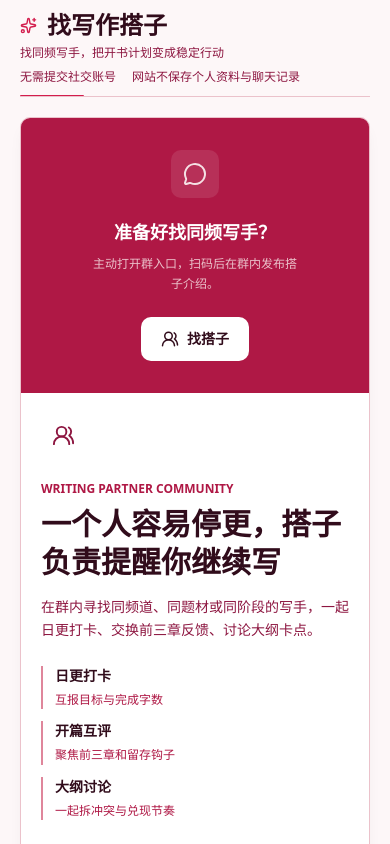
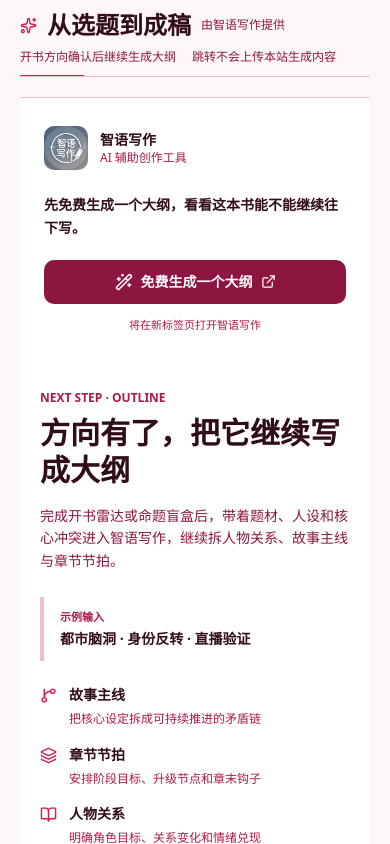
Before and after one commit to kelly30339254/webnovel-radar, a React (Vite) app: page / in a window 390 px wide. Shown: the part 2900-3744 px from the top of the page. Built offline with nearby package versions, Linux system fonts and the light colour scheme; no server answers.

Commit message:
feat: 将智语写作融入高意向创作节点

```diff
--- /dev/null
+++ b/src/components/ZhiyuNextStep.tsx
@@ -0,0 +1,38 @@
+import { ExternalLink, Wand2 } from 'lucide-react'
+import { trackEvent } from '@/hooks/useAnalytics'
+import { zhiyuUrl } from '@/lib/zhiyu'
+import type { ZhiyuPlacement } from '@/lib/zhiyu'
+
+export default function ZhiyuNextStep({
+  title,
+  description,
+  placement,
+}: {
+  title: string
+  description: string
+  placement: ZhiyuPlacement
+}) {
+  return (
+    <aside className="flex flex-col gap-4 border-t border-theme-200 bg-theme-accent-soft px-5 py-5 sm:flex-row sm:items-center sm:justify-between sm:px-7">
+      <div className="flex min-w-0 items-start gap-3">
+        <span className="flex h-9 w-9 flex-none items-center justify-center rounded-lg bg-white text-theme-700 shadow-sm">
+          <Wand2 size={18} />
+        </span>
+        <div>
+          <p className="text-[11px] font-semibold text-theme-600">下一步 · 继续创作</p>
+          <p className="mt-1 text-sm font-bold text-theme-950">{title}</p>
+          <p className="mt-1 text-xs leading-relaxed text-theme-700">{description}</p>
+        </div>
+      </div>
+      <a
+        href={zhiyuUrl(placement)}
+        target="_blank"
+        rel="noreferrer noopener"
+        onClick={() => trackEvent('click_zhiyu_writing', { placement })}
+        className="inline-flex min-h-10 flex-none items-center justify-center gap-2 rounded-lg bg-theme-700 px-4 py-2 text-sm font-semibold text-white transition-colors hover:bg-theme-800"
+      >
+        免费生成大纲 <ExternalLink size={15} />
+      </a>
+    </aside>
+  )
+}
--- /dev/null
+++ b/src/lib/zhiyu.ts
@@ -0,0 +1,12 @@
+export type ZhiyuPlacement = 'home_bridge' | 'radar_result' | 'prompt_result' | 'nbti_result'
+
+const ZHIYU_BASE_URL = 'https://zhiyuxiezuo.com/login?invited=HKMLyO'
+
+export function zhiyuUrl(placement: ZhiyuPlacement): string {
+  const params = new URLSearchParams({
+    utm_source: 'webnovel-radar',
+    utm_medium: 'referral',
+    utm_content: placement,
+  })
+  return `${ZHIYU_BASE_URL}&${params.toString()}`
+}
--- a/src/pages/BookRadarPage.tsx
+++ b/src/pages/BookRadarPage.tsx
@@ -13,6 +13,7 @@
   TrendingUp,
 } from 'lucide-react'
 import PageHeader from '@/components/PageHeader'
+import ZhiyuNextStep from '@/components/ZhiyuNextStep'
 import { useWindData } from '@/hooks/useWindData'
 import { usePageMeta } from '@/hooks/usePageMeta'
 import { trackEvent } from '@/hooks/useAnalytics'
@@ -339,6 +340,11 @@
                     </button>
                   </div>
                 </footer>
+                <ZhiyuNextStep
+                  title={`把这份「${selected.name}」定位继续写成大纲`}
+                  description="先复制报告，再到智语写作继续拆人物关系、故事主线和章节计划。"
+                  placement="radar_result"
+                />
               </article>
             )}
             {posterError && <p className="mt-3 text-sm text-theme-600">{posterError}</p>}
--- a/src/pages/Home.tsx
+++ b/src/pages/Home.tsx
@@ -69,6 +69,7 @@
             sourceDate={updateStatus?.sourceDate}
           />
           <GrowthTools />
+          <ZhiyuWriting />
           <WritingPartners />
           <GenreBoard genres={data.genres} history={history} boards={data.boards} updatedAt={historyUpdatedAt ?? data.updatedAt} />
           <TrendChart history={history} updatedAt={historyUpdatedAt ?? data.updatedAt} />
@@ -82,7 +83,6 @@
           </div>
           <FanqieDebut />
           <WritingTips />
-          <ZhiyuWriting />
         </main>
         <Footer updatedAt={data.updatedAt} updateStatus={updateStatus} onEasterEgg={() => setEasterEgg(true)} />
       </div>
--- a/src/pages/PromptLabPage.tsx
+++ b/src/pages/PromptLabPage.tsx
@@ -1,6 +1,7 @@
 import { useMemo, useState } from 'react'
 import { Check, Copy, Dices, Download, Eye, Share2, Target, Users } from 'lucide-react'
 import PageHeader from '@/components/PageHeader'
+import ZhiyuNextStep from '@/components/ZhiyuNextStep'
 import { useWindData } from '@/hooks/useWindData'
 import { usePageMeta } from '@/hooks/usePageMeta'
 import { trackEvent } from '@/hooks/useAnalytics'
@@ -217,6 +218,11 @@
                     <Download size={16} /> {posterBusy ? '正在生成' : '下载分享海报'}
                   </button>
                 </footer>
+                <ZhiyuNextStep
+                  title={`把《${prompt.title}》继续写成完整大纲`}
+                  description="保留这张命题作为故事起点，继续扩展人物线、冲突升级和章节节拍。"
+                  placement="prompt_result"
+                />
               </article>
             ) : <p className="text-sm text-theme-700">风向数据加载中…</p>}
             {posterError && <p className="mt-3 text-sm text-theme-600">{posterError}</p>}
--- a/src/sections/NbtiTester.tsx
+++ b/src/sections/NbtiTester.tsx
@@ -1,6 +1,7 @@
 import { useMemo, useState } from 'react'
 import { ArrowRight, Check, Copy, Download, RotateCcw, Share2, Users } from 'lucide-react'
 import SectionTitle from '@/sections/SectionTitle'
+import ZhiyuNextStep from '@/components/ZhiyuNextStep'
 import { trackEvent } from '@/hooks/useAnalytics'
 import {
   NBTI_DIMENSIONS,
@@ -138,6 +139,13 @@
           {feedback === 'challenged' ? '挑战已复制' : '好友挑战'}
         </button>
       </div>
+      <div className="mt-6 overflow-hidden rounded-lg border border-theme-200">
+        <ZhiyuNextStep
+          title={`按「${info.name}」的创作风格开始一本书`}
+          description={`从适合你的「${info.genres[0]}」出发，继续生成故事主线与章节大纲。`}
+          placement="nbti_result"
+        />
+      </div>
       <div className="mt-4 text-center">
         <button onClick={onReset} className="inline-flex items-center gap-1.5 px-3 py-2 text-xs font-medium text-theme-500 hover:text-theme-700">
           <RotateCcw size={14} /> 再测一次
--- a/src/sections/ZhiyuWriting.tsx
+++ b/src/sections/ZhiyuWriting.tsx
@@ -1,70 +1,85 @@
+import { BookOpen, ExternalLink, GitBranch, Layers3, Wand2 } from 'lucide-react'
+import { trackEvent } from '@/hooks/useAnalytics'
+import { zhiyuUrl } from '@/lib/zhiyu'
 import SectionTitle from '@/sections/SectionTitle'
-import SourceLink from '@/sections/SourceLink'
-import { trackEvent } from '@/hooks/useAnalytics'
-import { Sparkles, Wand2, FileText } from 'lucide-react'
 
-const FEATURES = [
-  { icon: Sparkles, text: 'AI 辅助，高效写作' },
-  { icon: Wand2, text: '3 分钟生成万字大纲' },
-  { icon: FileText, text: '从大纲到成文，一路智能陪伴' },
+const OUTPUTS = [
+  { icon: GitBranch, title: '故事主线', text: '把核心设定拆成可持续推进的矛盾链' },
+  { icon: Layers3, title: '章节节拍', text: '安排阶段目标、升级节点和章末钩子' },
+  { icon: BookOpen, title: '人物关系', text: '明确角色目标、关系变化和情绪兑现' },
 ]
 
-const EXAMPLE_TEXT = '主角被退婚后，意外觉醒了签到系统……'
+export default function ZhiyuWriting() {
+  const targetUrl = zhiyuUrl('home_bridge')
 
-export default function ZhiyuWriting() {
-  const targetUrl = `https://zhiyuxiezuo.com/login?invited=HKMLyO`
   return (
-    <section className="mt-14">
+    <section id="zhiyu-writing" className="mt-14 scroll-mt-24" aria-labelledby="zhiyu-writing-title">
       <SectionTitle
-        id="zhiyu-writing"
-        title="智语写作"
-        hint="AI 辅助创作工具"
-        right={<SourceLink url={targetUrl} label="免费试用" />}
+        id="zhiyu-writing-title"
+        title="从选题到成稿"
+        hint="由智语写作提供"
+        footer={
+          <>
+            <span>开书方向确认后继续生成大纲</span>
+            <span>跳转不会上传本站生成内容</span>
+          </>
+        }
       />
-      <a
-        href={targetUrl}
-        target="_blank"
-        rel="noreferrer noopener"
-        onClick={() => trackEvent('click_zhiyu_writing')}
-        className="card-pink group mt-4 block rounded-2xl border border-theme-100 bg-white/70 p-5 shadow-sm backdrop-blur-sm transition-all hover:border-theme-200 hover:bg-white hover:shadow-md"
-      >
-        <div className="flex flex-col gap-5 sm:flex-row sm:items-center">
-          <div className="flex-none">
-            <div className="relative h-20 w-20 overflow-hidden rounded-full border-2 border-theme-100 bg-gradient-to-br from-theme-50 to-pink-100 p-1 shadow-inner">
-              <img
-                src="/images/zhiyuxiezuo.png"
-                alt="智语写作"
-                className="h-full w-full rounded-full object-cover"
-              />
+
+      <div className="mt-5 overflow-hidden border-y border-theme-200 bg-white shadow-sm">
+        <div className="grid lg:grid-cols-[minmax(0,1.35fr)_minmax(18rem,0.65fr)]">
+          <div className="order-2 px-5 py-7 sm:px-7 sm:py-8 lg:order-1">
+            <p className="text-xs font-semibold text-theme-600">NEXT STEP · OUTLINE</p>
+            <h3 className="mt-2 max-w-2xl font-serif text-3xl font-bold leading-tight text-theme-950 sm:text-4xl">
+              方向有了，把它继续写成大纲
+            </h3>
+            <p className="mt-4 max-w-2xl text-sm leading-relaxed text-theme-700">
+              完成开书雷达或命题盲盒后，带着题材、人设和核心冲突进入智语写作，继续拆人物关系、故事主线与章节节拍。
+            </p>
+
+            <div className="mt-6 border-l-4 border-theme-accent bg-theme-accent-soft px-4 py-3">
+              <p className="text-[11px] font-semibold text-theme-600">示例输入</p>
+              <p className="mt-1 text-sm font-bold text-theme-950">都市脑洞 · 身份反转 · 直播验证</p>
+            </div>
+
+            <div className="mt-6 grid gap-4 sm:grid-cols-3">
+              {OUTPUTS.map((output) => {
+                const Icon = output.icon
+                return (
+                  <div key={output.title} className="flex items-start gap-3">
+                    <Icon className="mt-0.5 flex-none text-theme-500" size={17} />
+                    <div>
+                      <p className="text-sm font-bold text-theme-950">{output.title}</p>
+                      <p className="mt-1 text-xs leading-relaxed text-theme-600">{output.text}</p>
+                    </div>
+                  </div>
+                )
+              })}
             </div>
           </div>
-          <div className="min-w-0 flex-1">
-            <h3 className="text-lg font-bold text-theme-950">智语写作</h3>
-            <div className="mt-1.5 flex flex-wrap gap-2">
-              {FEATURES.map((f) => (
-                <span
-                  key={f.text}
-                  className="inline-flex items-center gap-1 rounded-full bg-theme-50 px-2.5 py-0.5 text-xs font-medium text-theme-600"
-                >
-                  <f.icon size={10} />
-                  {f.text}
-                </span>
-              ))}
+
+          <aside className="order-1 flex flex-col justify-center bg-theme-accent-soft px-6 py-7 sm:px-7 lg:order-2 lg:py-8">
+            <div className="flex items-center gap-3">
+              <img src={`${import.meta.env.BASE_URL}images/zhiyuxiezuo.png`} alt="智语写作" className="h-11 w-11 rounded-lg object-cover shadow-sm" />
+              <div>
+                <p className="text-sm font-bold text-theme-950">智语写作</p>
+                <p className="text-xs text-theme-600">AI 辅助创作工具</p>
+              </div>
             </div>
-            <p className="mt-2 text-sm text-theme-700">点击跳转，开启 AI 写作新体验 ↗</p>
-          </div>
+            <p className="mt-6 text-sm font-semibold leading-relaxed text-theme-950">先免费生成一个大纲，看看这本书能不能继续往下写。</p>
+            <a
+              href={targetUrl}
+              target="_blank"
+              rel="noreferrer noopener"
+              onClick={() => trackEvent('click_zhiyu_writing', { placement: 'home_bridge' })}
+              className="mt-5 inline-flex min-h-11 items-center justify-center gap-2 rounded-lg bg-theme-700 px-4 py-2.5 text-sm font-bold text-white transition-colors hover:bg-theme-800"
+            >
+              <Wand2 size={18} /> 免费生成一个大纲 <ExternalLink size={15} />
+            </a>
+            <p className="mt-3 text-center text-[11px] leading-relaxed text-theme-600">将在新标签页打开智语写作</p>
+          </aside>
         </div>
-
-        <div className="mt-5 rounded-xl border border-theme-100 bg-theme-50/40 p-4 transition-colors group-hover:bg-theme-50/70">
-          <p className="text-xs font-medium text-theme-700">AI 续写示例</p>
-          <p className="mt-1 text-sm text-theme-700">
-            “{EXAMPLE_TEXT}”
-            <span className="ml-2 inline-flex items-center rounded-full bg-theme-500 px-2 py-0.5 text-xs text-white opacity-0 transition-opacity group-hover:opacity-100">
-              去智语看看怎么接
-            </span>
-          </p>
-        </div>
-      </a>
+      </div>
     </section>
   )
 }
```
